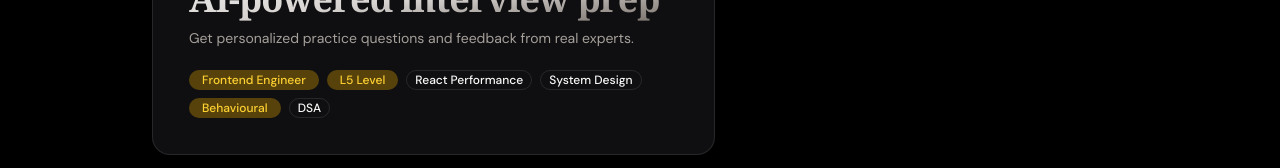
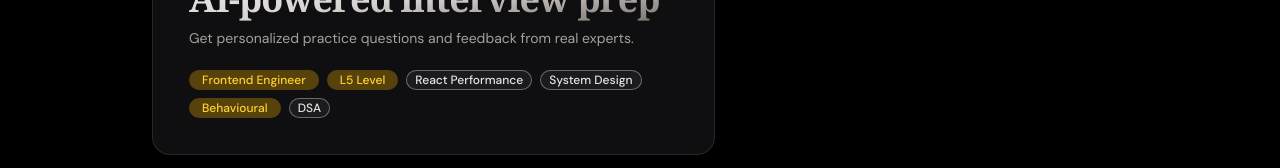
Before and after one commit to fahimar/nextjs-fullstack, a Next.js app: page / in a window 1280 px wide. Shown: the part 1547-1715 px from the top of the page. Built offline with nearby package versions, Linux system fonts and the light colour scheme; no server answers.

Commit message:
Update badge component styles for outline variant to improve visual consistency and accessibility.

```diff
--- a/components/ui/badge.jsx
+++ b/components/ui/badge.jsx
@@ -15,7 +15,7 @@ const badgeVariants = cva(
         destructive:
           "bg-destructive/10 text-destructive focus-visible:ring-destructive/20 dark:bg-destructive/20 dark:focus-visible:ring-destructive/40 [a]:hover:bg-destructive/20",
         outline:
-          "border-border text-foreground [a]:hover:bg-muted [a]:hover:text-muted-foreground",
+          "border-white/35 bg-white/5 text-stone-200 [a]:hover:bg-white/10 [a]:hover:text-white",
         ghost:
           "hover:bg-muted hover:text-muted-foreground dark:hover:bg-muted/50",
         link: "text-primary underline-offset-4 hover:underline",
```
